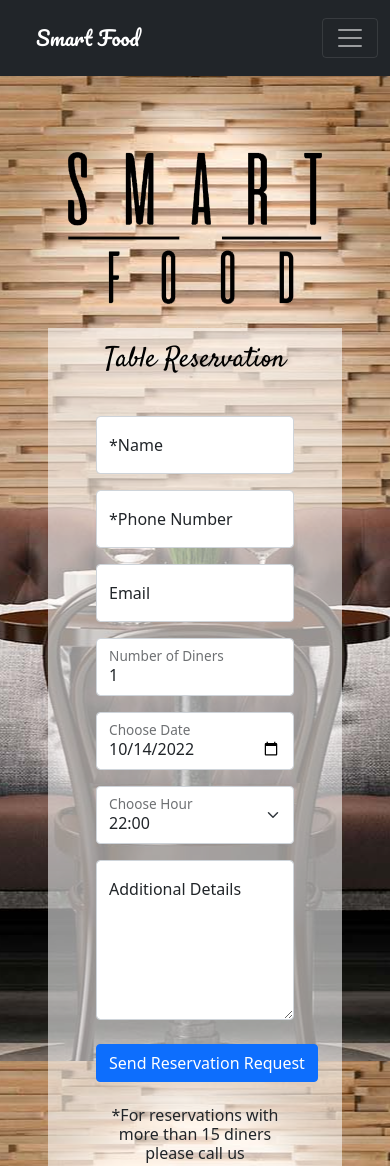
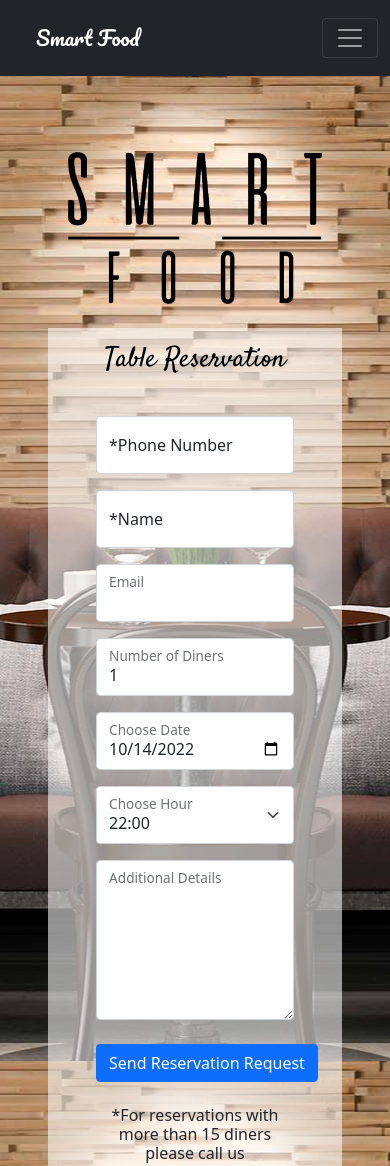
Before and after one commit to shaisiso/SmartFood-Client, a React (Create React App) app: page /reservation in a window 390 px wide. Shown: the top 1166 px of the page. Built offline with nearby package versions, Linux system fonts and the light colour scheme; a web font is replaced by a local one.

Commit message:
Auto complete personal details after typing phone

```diff
--- a/src/pages/OrderPage.js
+++ b/src/pages/OrderPage.js
@@ -4,7 +4,9 @@ import FloatingLabel from 'react-bootstrap/FloatingLabel';
 import Form from 'react-bootstrap/Form';
 import ItemsToOrder from "../components/ItemsToOrder";
 import PopupMessage from "../components/PopupMessage";
-import { isValidName, isValidPhone } from '../utility/Utils'
+import { API_URL, isValidName, isValidPhone } from '../utility/Utils'
+import Axios from 'axios';
+
 const OrderPage = () => {
     const [personDetails, setPersonDetails] = useState({ name: '', phoneNumber: '', email: '', address: { city: '', streetName: '', houseNumber: '', entrance: '', apartmentNumber: '' } })
     const [additionalDetails, setAdditionalDetails] = useState('')
@@ -33,7 +35,6 @@ const OrderPage = () => {
     const onChangeAddress = event => {
         let newAddress = personDetails.address
         newAddress[event.target.name] = event.target.value
-        console.log(personDetails)
         setPersonDetails(
             {
                 ...personDetails,
@@ -41,6 +42,14 @@ const OrderPage = () => {
             })
     }
     const onChangeAdditionalDetails = event => setAdditionalDetails(event.target.value)
+
+    const onFocusOutPhone = e=>{
+       e.preventDefault()
+       Axios.get(`${API_URL}/api/person/${personDetails.phoneNumber}`)
+       .then(res => {
+        setPersonDetails(res.data)
+       })
+    }
 
     const onSubmit = (e) => {
         e.preventDefault()
@@ -97,14 +106,14 @@ const OrderPage = () => {
                         <div className="col-md-6 form-group">
                             <FloatingLabel label="*Phone Number">
                                 <input type="tel" className="form-control" name="subject" placeholder="*Phone Number" required
-                                    value={personDetails.phoneNumber} onChange={onChangePhoneNumber} />
+                                    value={personDetails.phoneNumber} onChange={onChangePhoneNumber} onBlur  ={onFocusOutPhone} />
                             </FloatingLabel>
                         </div>
                     </div>
                     <div className="d-flex justify-content-center form-group mt-3">
                         <div className="col-md-6 form-group">
                             <FloatingLabel controlId="floatingInput" label="*Name">
-                                <FormControl type="text" name="name" className="form-control" placeholder="Name" required
+                                <FormControl type="text" name="name" className="form-control"  required placeholder="*Name"
                                     value={personDetails.name} onChange={onChangeName} />
                             </FloatingLabel>
                         </div>
@@ -131,7 +140,7 @@ const OrderPage = () => {
                                 <div className="d-flex justify-content-center form-group mt-3">
                                     <div className="col-md-6 form-group">
                                         <FloatingLabel label="*House Number">
-                                            <input type="number" className="form-control" placeholder="*House Number" name='houseNumber'
+                                            <input type="text" className="form-control" placeholder="*House Number" name='houseNumber'
                                                 value={personDetails.address.houseNumber} onChange={onChangeAddress} required />
                                         </FloatingLabel>
                                     </div>
@@ -139,7 +148,7 @@ const OrderPage = () => {
                                 <div className="d-flex justify-content-center form-group mt-3">
                                     <div className="col-md-6 form-group">
                                         <FloatingLabel label="Entrance">
-                                            <input type="text" className="form-control" placeholder="Entrance" name='entrance'
+                                            <input type="text" className="form-control" name='entrance'
                                                 value={personDetails.address.entrance} onChange={onChangeAddress} />
                                         </FloatingLabel>
                                     </div>
@@ -147,7 +156,7 @@ const OrderPage = () => {
                                 <div className="d-flex justify-content-center form-group mt-3">
                                     <div className="col-md-6 form-group">
                                         <FloatingLabel label="Apartment Number">
-                                            <input type="number" className="form-control" placeholder="Apartment Number" name='apartmentNumber'
+                                            <input type="text" className="form-control" name='apartmentNumber'
                                                 value={personDetails.address.apartmentNumber} onChange={onChangeAddress} />
                                         </FloatingLabel>
                                     </div>
@@ -155,7 +164,7 @@ const OrderPage = () => {
                                 <div className="d-flex justify-content-center form-group mt-3">
                                     <div className="col-md-6 form-group">
                                         <FloatingLabel label="Additional Details" >
-                                            <textarea className="form-control" name="message" rows="4" placeholder="Additional Details"
+                                            <textarea className="form-control" name="message" rows="4"
                                                 value={additionalDetails} onChange={onChangeAdditionalDetails} style={{ height: '10rem' }} />
                                         </FloatingLabel>
                                     </div>
--- a/src/pages/TableReservation.js
+++ b/src/pages/TableReservation.js
@@ -55,6 +55,15 @@ const TableReservation = () => {
     const onChangeHour = event => setChosenHour(`${event.target.value}:00`)
     const onChangeNumberOfDiners = event => setNumberOfDiners(event.target.value)
     const onChangeAdditionalDetails = event => setAdditionalDetails(event.target.value)
+
+    const onFocusOutPhone = e=>{
+        e.preventDefault()
+        Axios.get(`${API_URL}/api/person/${personDetails.phoneNumber}`)
+        .then(res => {
+         setPersonDetails(res.data)
+        })
+     }
+
     const onSubmit = async (e) => {
         e.preventDefault();
         setShowLoader(true)
@@ -125,16 +134,16 @@ const TableReservation = () => {
             <form onSubmit={onSubmit}>
                 <div className="row">
                     <div className="col-md-6 form-group">
-                        <FloatingLabel controlId="floatingInput" label="*Name">
-                            <FormControl type="text" name="name" className="form-control" placeholder="*Name" required
-                                value={personDetails.name} onChange={onChangeName} />
+                        <FloatingLabel label="*Phone Number">
+                            <input type="phone" className="form-control" name="subject" placeholder="*Phone Number" required
+                                value={personDetails.phoneNumber} onChange={onChangePhoneNumber} onBlur ={onFocusOutPhone} />
                         </FloatingLabel>
 
                     </div>
                     <div className="col-md-6 form-group mt-3 mt-md-0">
-                        <FloatingLabel label="*Phone Number">
-                            <input type="phone" className="form-control" name="subject" placeholder="*Phone Number" required
-                                value={personDetails.phoneNumber} onChange={onChangePhoneNumber} />
+                        <FloatingLabel controlId="floatingInput" label="*Name">
+                            <FormControl type="text" name="name" className="form-control" placeholder="*Name" required
+                                value={personDetails.name} onChange={onChangeName} />
                         </FloatingLabel>
                     </div>
 
@@ -142,7 +151,7 @@ const TableReservation = () => {
                 <div className="row form-group mt-3">
                     <div className="col-md-6 form-group">
                         <FloatingLabel label="Email">
-                            <input type="email" className="form-control" name="email" id="email" placeholder="Email"
+                            <input type="email" className="form-control" name="email" id="email"
                                 value={personDetails.email} onChange={onChangeEmail} />
                         </FloatingLabel>
                     </div>
@@ -178,8 +187,8 @@ const TableReservation = () => {
                 </div>
                 <div className="form-group mt-3">
                     <FloatingLabel label="Additional Details" >
-                        <textarea className="form-control" name="message" rows="4" placeholder="Additional Details"
-                            value={additionalDetails} onChange={onChangeAdditionalDetails}   style={{ height: '10rem' }}/>
+                        <textarea className="form-control" name="message" rows="4"
+                            value={additionalDetails} onChange={onChangeAdditionalDetails} style={{ height: '10rem' }} />
                     </FloatingLabel>
                 </div>
 
```
